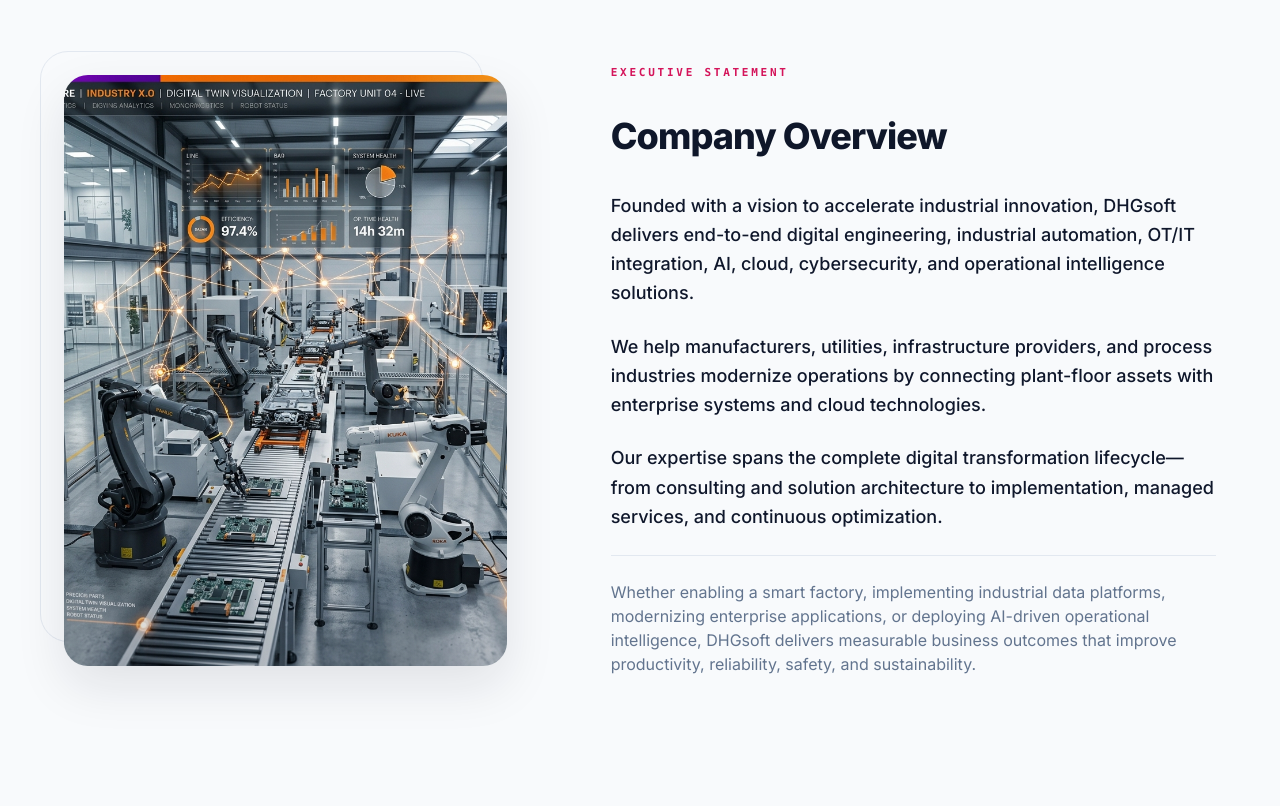
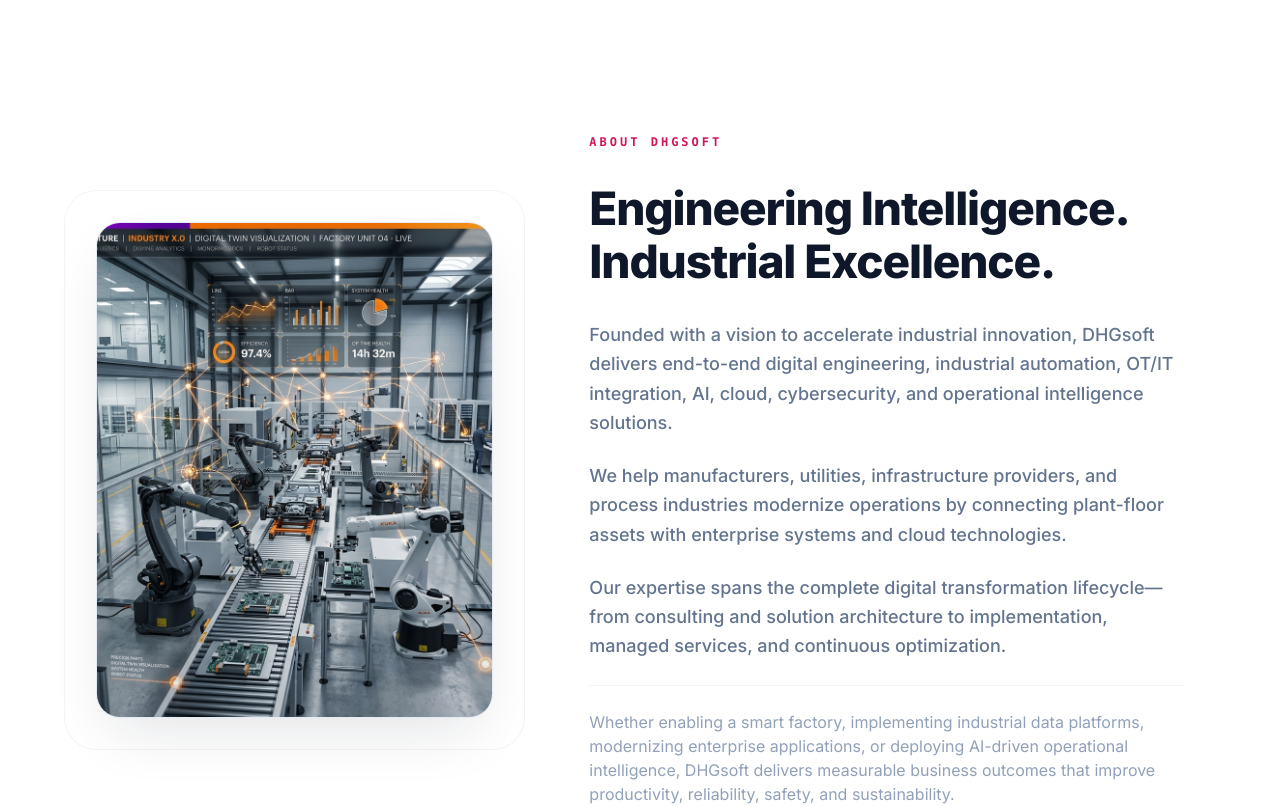
Before and after one commit to parthkumbhani/dhgsoft, a Next.js app: page /about in a window 1280 px wide. Shown: the part 880-1686 px from the top of the page. Built offline with nearby package versions, Linux system fonts and the light colour scheme; no server answers.

Commit message:
Update About page Section 2 to be an ultra-premium asymmetrical editorial overview block with blueprint grid background

```diff
--- a/src/app/about/page.tsx
+++ b/src/app/about/page.tsx
@@ -201,49 +201,100 @@
         </section>
 
         {/* ━━━━━━━━━━━━━━━━━━━━━━ SECTION 2: COMPANY OVERVIEW ━━━━━━━━━━━━━━━━━━━━━━ */}
-        {/* Editorial Storytelling with offset photography & magazine article style */}
-        <section className="bg-[#F8FAFC] py-28 md:py-36 border-y border-slate-200/60 relative overflow-hidden">
-          <div className="max-w-[1440px] mx-auto px-6 md:px-10 lg:px-16">
-            <div className="grid grid-cols-1 lg:grid-cols-12 gap-16 items-center">
+        {/* Editorial storytelling with offset photography, blueprint texture, and premium line heights */}
+        <section id="company-overview" className="bg-white min-h-[1000px] lg:min-h-[1100px] flex items-center relative overflow-hidden py-32 md:py-40">
 
-              {/* Left Column: Offset Vertical Photograph */}
-              <div className="lg:col-span-5 relative">
-                <div className="absolute -top-6 -left-6 w-full h-full border border-slate-200 rounded-[28px] pointer-events-none z-0" />
-                <div className="relative w-full aspect-[3/4] rounded-[24px] overflow-hidden shadow-[0_20px_50px_rgba(15,23,42,0.1)] bg-slate-50 z-10">
+          {/* Subtle blueprint grid texture at 2-3% opacity for technical depth */}
+          <div className="absolute right-0 top-1/2 -translate-y-1/2 w-1/2 h-[75%] pointer-events-none opacity-[0.025] z-0"
+            style={{
+              backgroundImage: `
+                linear-gradient(rgba(15, 23, 42, 0.1) 1.5px, transparent 1.5px),
+                linear-gradient(90deg, rgba(15, 23, 42, 0.1) 1.5px, transparent 1.5px)
+              `,
+              backgroundSize: '24px 24px',
+            }}
+          />
+
+          <div className="max-w-[1440px] mx-auto px-6 md:px-16 lg:px-24 relative z-10 w-full">
+            <div className="grid grid-cols-1 lg:grid-cols-12 gap-16 lg:gap-24 items-center">
+
+              {/* Left Column: One tall premium vertical photograph (42% width equivalent) */}
+              <div className="lg:col-span-5 relative group">
+                {/* Visual outline bracket extending above/below */}
+                <div className="absolute -top-8 -left-8 -bottom-8 -right-8 border border-slate-100 rounded-[32px] pointer-events-none z-0 hidden lg:block" />
+
+                <div className="relative w-full aspect-[4/5] rounded-[24px] overflow-hidden shadow-[0_25px_60px_-15px_rgba(15,23,42,0.12)] border border-slate-200/80 bg-slate-50 z-10">
                   <Image
                     src="/smart_factory_visual.png"
-                    alt="DHGsoft Smart Manufacturing Telemetry"
+                    alt="DHGsoft Smart Manufacturing Floor Operations"
                     fill
-                    className="object-cover"
+                    className="object-cover transition-transform duration-700 ease-out group-hover:scale-102"
                   />
-                  <div className="absolute inset-0 bg-gradient-to-t from-slate-950/15 via-transparent to-transparent" />
+                  <div className="absolute inset-0 bg-gradient-to-t from-slate-950/10 via-transparent to-transparent pointer-events-none" />
                 </div>
               </div>
 
-              {/* Right Column: Editorial Column Narrative */}
-              <div className="lg:col-span-7 text-left space-y-8 lg:pl-10">
-                <span className="text-[11px] font-black uppercase tracking-[0.25em] text-[#D4145A] font-mono block">
-                  Executive Statement
-                </span>
+              {/* Right Column: Floating content area with negative whitespace */}
+              <div className="lg:col-span-7 text-left space-y-8 z-20">
 
-                <h2 className="text-3xl sm:text-4xl font-extrabold text-[#0F172A] tracking-tight leading-tight">
-                  Company Overview
-                </h2>
+                {/* Small Label */}
+                <div className="flex items-center gap-2">
+                  <span className="font-extrabold uppercase tracking-[0.25em] text-[#D4145A] font-mono text-[10px] md:text-xs">
+                    ABOUT DHGSOFT
+                  </span>
+                </div>
 
-                <div className="space-y-6 text-slate-650 leading-relaxed font-sans font-medium text-base sm:text-lg">
-                  <p>
+                {/* Large Editorial Heading */}
+                <motion.h2
+                  className="text-3xl sm:text-4xl lg:text-[46px] font-extrabold text-[#0F172A] tracking-tight leading-[1.15]"
+                  initial={{ opacity: 0, y: 30 }}
+                  whileInView={{ opacity: 1, y: 0 }}
+                  viewport={{ once: true, margin: "-100px" }}
+                  transition={{ duration: 0.8 }}
+                >
+                  Engineering Intelligence.<br />Industrial Excellence.
+                </motion.h2>
+
+                {/* Body Paragraphs: Exact content provided, comfortable line length */}
+                <div className="space-y-6 text-slate-500 font-medium text-[16px] sm:text-[18px] leading-relaxed max-w-[620px]">
+                  <motion.p
+                    initial={{ opacity: 0, y: 20 }}
+                    whileInView={{ opacity: 1, y: 0 }}
+                    viewport={{ once: true, margin: "-100px" }}
+                    transition={{ duration: 0.6, delay: 0.2 }}
+                  >
                     Founded with a vision to accelerate industrial innovation, DHGsoft delivers end-to-end digital engineering, industrial automation, OT/IT integration, AI, cloud, cybersecurity, and operational intelligence solutions.
-                  </p>
-                  <p>
+                  </motion.p>
+
+                  <motion.p
+                    initial={{ opacity: 0, y: 20 }}
+                    whileInView={{ opacity: 1, y: 0 }}
+                    viewport={{ once: true, margin: "-100px" }}
+                    transition={{ duration: 0.6, delay: 0.3 }}
+                  >
                     We help manufacturers, utilities, infrastructure providers, and process industries modernize operations by connecting plant-floor assets with enterprise systems and cloud technologies.
-                  </p>
-                  <p>
+                  </motion.p>
+
+                  <motion.p
+                    initial={{ opacity: 0, y: 20 }}
+                    whileInView={{ opacity: 1, y: 0 }}
+                    viewport={{ once: true, margin: "-100px" }}
+                    transition={{ duration: 0.6, delay: 0.4 }}
+                  >
                     Our expertise spans the complete digital transformation lifecycle—from consulting and solution architecture to implementation, managed services, and continuous optimization.
-                  </p>
-                  <p className="text-slate-500 font-normal text-sm sm:text-base pt-6 border-t border-slate-200">
+                  </motion.p>
+
+                  <motion.p
+                    className="text-slate-400 text-sm sm:text-base font-normal pt-6 border-t border-slate-100"
+                    initial={{ opacity: 0, y: 20 }}
+                    whileInView={{ opacity: 1, y: 0 }}
+                    viewport={{ once: true, margin: "-100px" }}
+                    transition={{ duration: 0.6, delay: 0.5 }}
+                  >
                     Whether enabling a smart factory, implementing industrial data platforms, modernizing enterprise applications, or deploying AI-driven operational intelligence, DHGsoft delivers measurable business outcomes that improve productivity, reliability, safety, and sustainability.
-                  </p>
+                  </motion.p>
                 </div>
+
               </div>
 
             </div>
```
